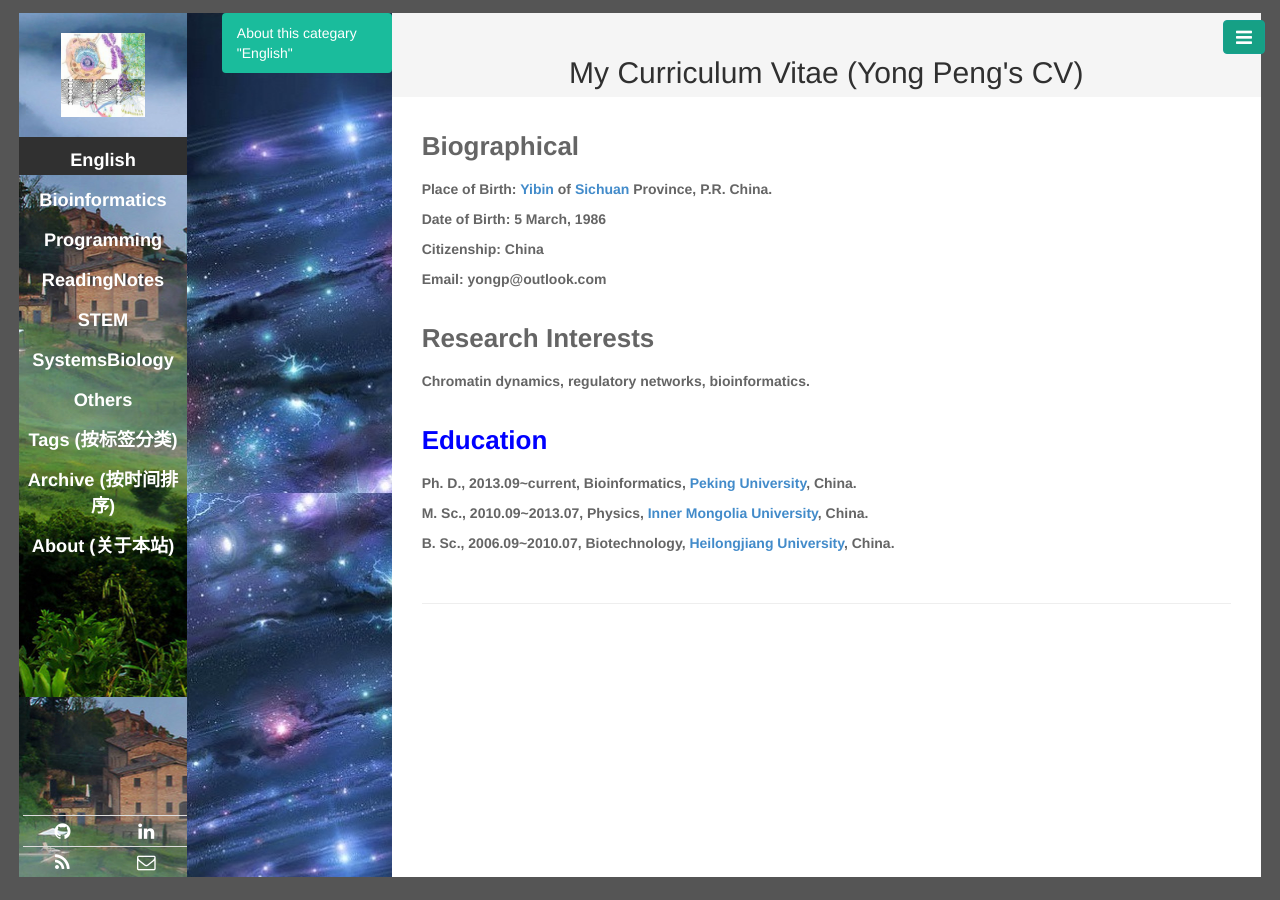
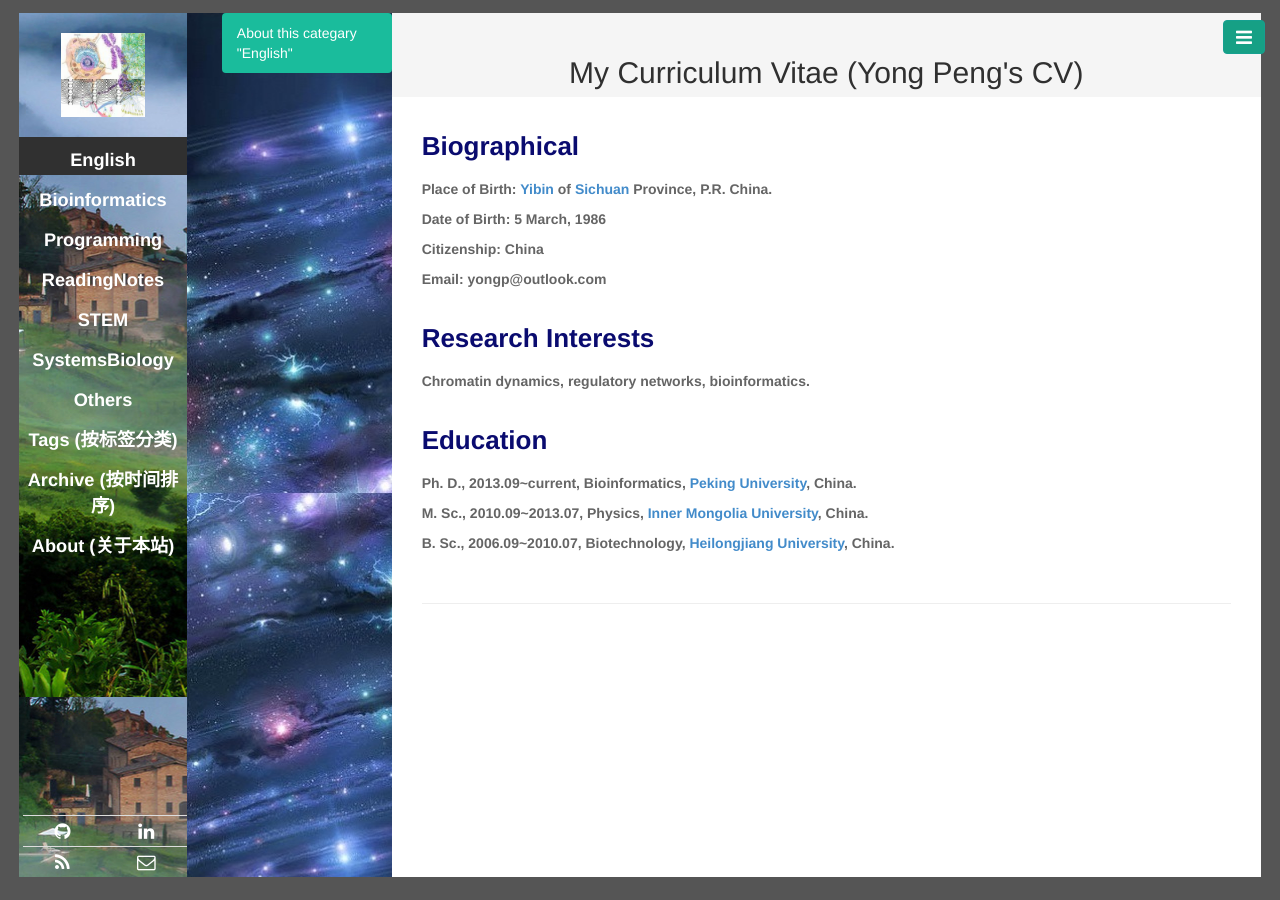
Before and after one commit to CTLife/CTLife.github.io, a Jekyll site: the page built from yongpeng.html, in a window 1280 px wide. Built offline with Jekyll 4.4.1, drawn with Linux system fonts in a browser that asks for light colours; Markdown is read by kramdown in place of the engine named in the settings.

Commit message:
Update yongpeng.html

```diff
--- a/yongpeng.html
+++ b/yongpeng.html
@@ -4,16 +4,16 @@
 titlename: Yong Peng CV
 ---
 
-<h3 style = "color:blue4"><b>Biographical</b></h3>
+<h3 style = "color:#0a0b6f"><b>Biographical</b></h3>
 <p><b> Place of Birth: <a href="https://en.wikipedia.org/wiki/Yibin"> Yibin </a> of <a href="https://en.wikipedia.org/wiki/Sichuan">Sichuan</a> Province, P.R. China.</b></p>
 <p><b> Date of Birth: 5 March, 1986 </b></p>
 <p><b> Citizenship: China </b></p>
 <p><b> Email: yongp@outlook.com </b></p>
 
-<h3><b style = "color:blue4">Research Interests</b></h3>
+<h3><b style = "color:#0a0b6f">Research Interests</b></h3>
 <p><b> Chromatin dynamics, regulatory networks, bioinformatics.</b></p>
 
-<h3><b style = "color:blue">Education</b></h3>
+<h3><b style = "color:#0a0b6f">Education</b></h3>
 <p><b> Ph. D., 2013.09~current, Bioinformatics, <a href="https://en.wikipedia.org/wiki/Peking_University">Peking University</a>, China. </b></p>
 <p><b> M. Sc., 2010.09~2013.07, Physics, <a href="https://en.wikipedia.org/wiki/Heilongjiang_University">Inner Mongolia University</a>, China. </b></p>
 <p><b> B. Sc., 2006.09~2010.07, Biotechnology, <a href="https://en.wikipedia.org/wiki/Heilongjiang_University">Heilongjiang University</a>, China. </b></p>
```
